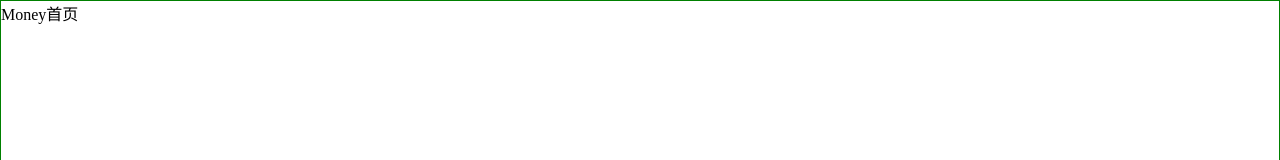
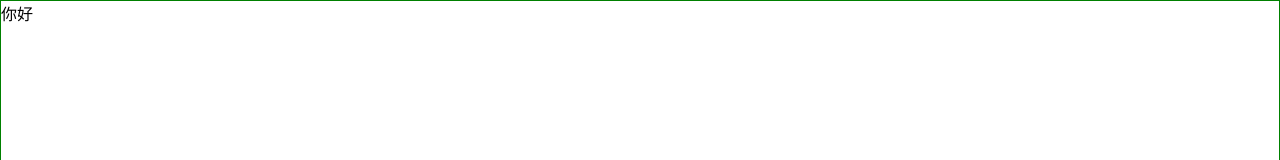
Before and after one commit to jiangyongting0810/morney-live-list, a Vue app: page /#/Money in a window 1280 px wide. Shown: the top 160 px of the page. Built offline with nearby package versions, Linux system fonts and the light colour scheme.

Commit message:
三个页面布局

```diff
--- /dev/null
+++ b/src/components/Layout.vue
@@ -0,0 +1,30 @@
+<template>
+  <div class="nav-wrapper">
+    <div class="content">
+      <slot/>
+    </div>
+    <Nav/>
+  </div>
+</template>
+
+<script lang="ts">
+export default {
+  name: 'Layout'
+};
+</script>
+
+<style lang="scss" scoped>
+.nav-wrapper {
+  border: 1px solid green;
+  display: flex;
+  flex-direction: column;
+  height: 100vh;
+}
+
+.content {
+  //出滚动条，让下方导航固定
+  overflow: auto;
+  //让内容尽量占满
+  flex-grow: 1;
+}
+</style>
--- a/src/views/Money.vue
+++ b/src/views/Money.vue
@@ -1,9 +1,8 @@
 <template>
-  <div class="nav-wrapper">
-    <div class="content">
-      <p>Money首页</p>
-    </div>
-    <Nav/>
+  <div>
+    <Layout>
+      <p>你好</p>
+    </Layout>>
   </div>
 </template>
 
@@ -12,19 +11,3 @@
   name: 'Money',
 };
 </script>
-
-<style lang="scss" scoped>
-.nav-wrapper {
-  border: 1px solid green;
-  display: flex;
-  flex-direction: column;
-  height: 100vh;
-}
-
-.content {
-  //出滚动条，让下方导航固定
-  overflow: auto;
-  //让内容尽量占满
-  flex-grow: 1;
-}
-</style>
--- a/src/views/labels.vue
+++ b/src/views/labels.vue
@@ -1,7 +1,8 @@
 <template>
   <div>
-    labels首页
-    <Nav/>
+    <Layout>
+      <p>labels</p>
+    </Layout>>
   </div>
 </template>
 
@@ -10,7 +11,3 @@
   name: 'labels',
 };
 </script>
-
-<style lang="scss" scoped>
-
-</style>
--- a/src/views/statistics.vue
+++ b/src/views/statistics.vue
@@ -1,7 +1,8 @@
 <template>
   <div>
-    statistics首页
-    <Nav/>
+    <Layout>
+      <p>statistics</p>
+    </Layout>>
   </div>
 </template>
 
@@ -10,7 +11,3 @@
   name: 'statistics',
 };
 </script>
-
-<style lang="scss" scoped>
-
-</style>
```
Also changed, not shown: src/main.ts (+13 -11 lines).
